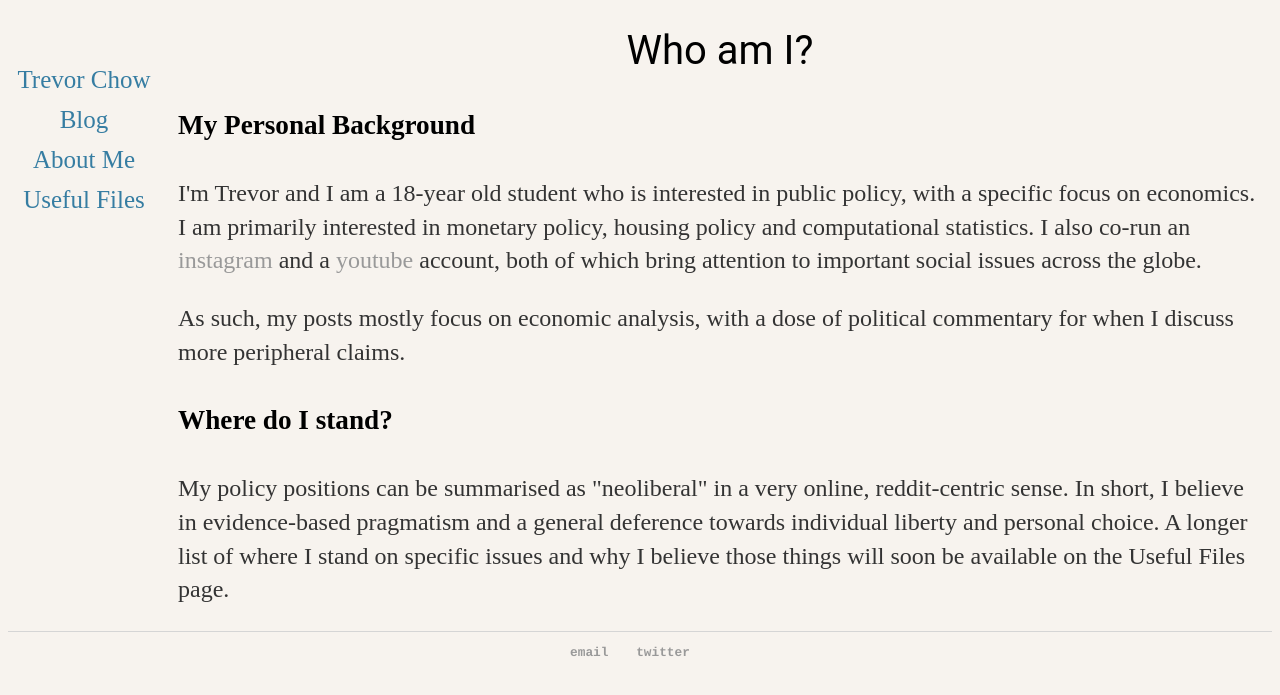
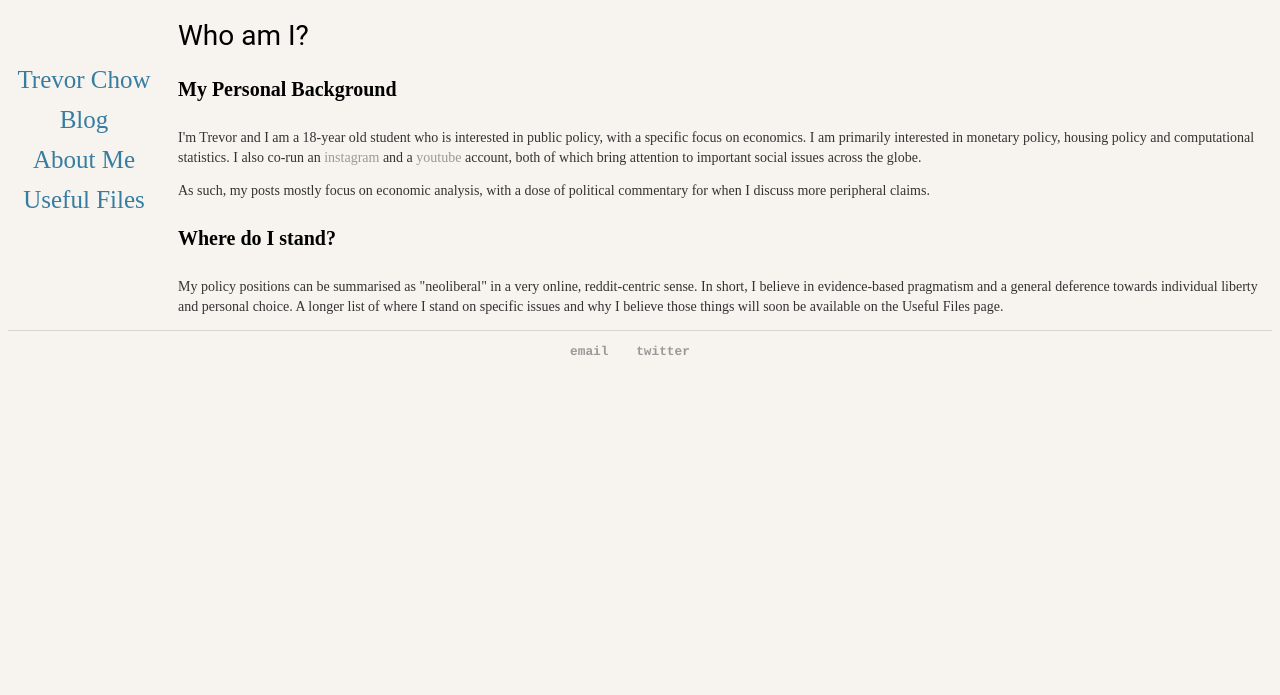
Before and after one commit to tmychow/tmychow.github.io, a Jekyll site: the page built from about/index.html, in a window 1280 px wide. Shown: the top 695 px of the page. Built offline with Jekyll 4.4.1, drawn with Linux system fonts in a browser that asks for light colours.

Commit message:
Update main.css

```diff
--- a/css/main.css
+++ b/css/main.css
@@ -20,17 +20,16 @@ a:hover {
     text-decoration: underline;
 }
 h1 {
-    font-size: 2.5em;
+    font-size: 28px;
     font-family: Roboto, Montserrat, Arial, monospace;
     font-weight: normal;
-    text-align: center;
 }
 h4 {
-    font-size: 1.7em;
+    font-size: 20px;
     font-family: 'Adobe Jensen Pro', 'CMU Serif', Serif;
 }
 p {
-    font-size: 1.5em;
+    font-size: 14px;
     font-family: 'Adobe Jensen Pro', 'CMU Serif', Serif;
     line-height: 1.4em;
     color: #333;
```
